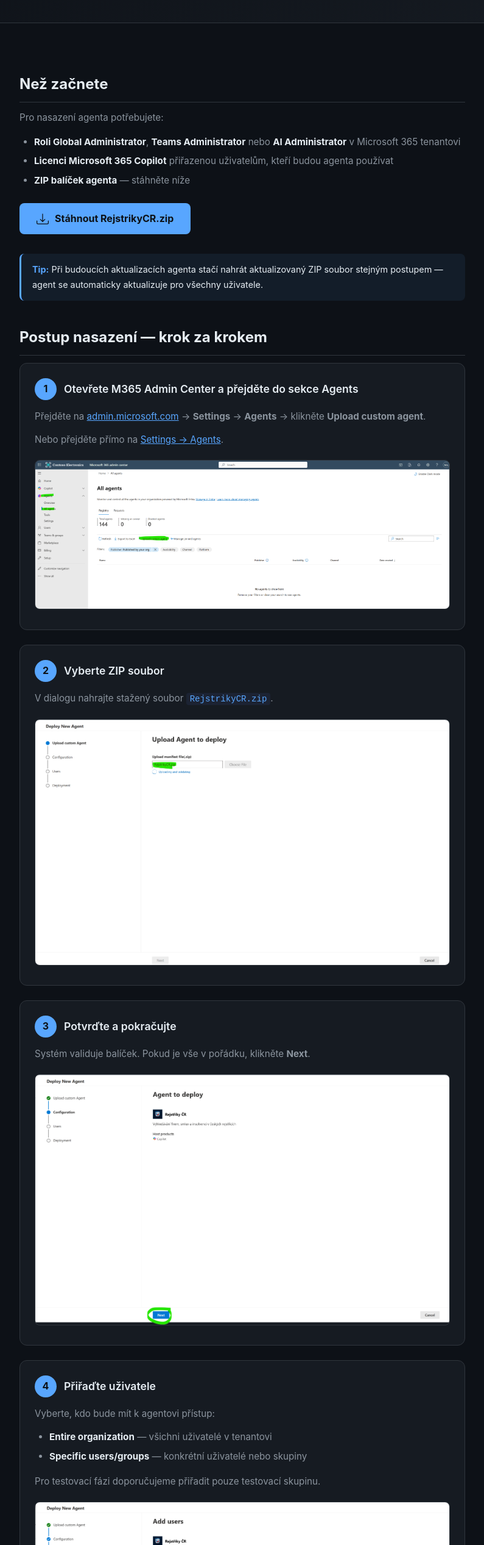
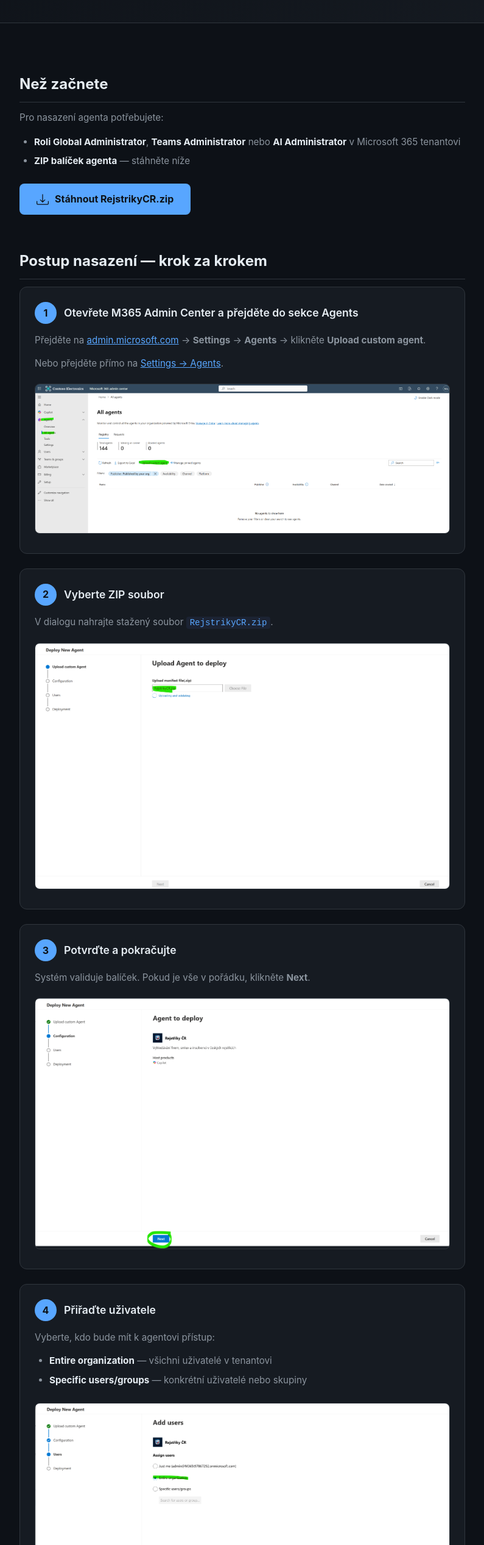
Before and after one commit to ostefka/rejstriky, a plain HTML site: page docs/admin-guide.html in a window 1280 px wide. Shown: the part 267-2800 px from the top of the page at 61% size, without its empty margins (242-1037 px from the left). Drawn offline with Linux system fonts and the light colour scheme.

Commit message:
Add Copilot screenshot, remove license refs, remove test group tip, remove update callout

```diff
--- a/docs/admin-guide.html
+++ b/docs/admin-guide.html
@@ -152,7 +152,6 @@
             <p>Pro nasazení agenta potřebujete:</p>
             <ul>
                 <li><strong>Roli Global Administrator</strong>, <strong>Teams Administrator</strong> nebo <strong>AI Administrator</strong> v Microsoft 365 tenantovi</li>
-                <li><strong>Licenci Microsoft 365 Copilot</strong> přiřazenou uživatelům, kteří budou agenta používat</li>
                 <li><strong>ZIP balíček agenta</strong> — stáhněte níže</li>
             </ul>
 
@@ -160,10 +159,6 @@
                 <svg xmlns="http://www.w3.org/2000/svg" fill="currentColor" viewBox="0 0 16 16"><path d="M.5 9.9a.5.5 0 0 1 .5.5v2.5a1 1 0 0 0 1 1h12a1 1 0 0 0 1-1v-2.5a.5.5 0 0 1 1 0v2.5a2 2 0 0 1-2 2H2a2 2 0 0 1-2-2v-2.5a.5.5 0 0 1 .5-.5z"/><path d="M7.646 11.854a.5.5 0 0 0 .708 0l3-3a.5.5 0 0 0-.708-.708L8.5 10.293V1.5a.5.5 0 0 0-1 0v8.793L5.354 8.146a.5.5 0 1 0-.708.708l3 3z"/></svg>
                 Stáhnout RejstrikyCR.zip
             </a>
-
-            <div class="callout callout-info">
-                <strong>Tip:</strong> Při budoucích aktualizacích agenta stačí nahrát aktualizovaný ZIP soubor stejným postupem — agent se automaticky aktualizuje pro všechny uživatele.
-            </div>
 
             <h2>Postup nasazení — krok za krokem</h2>
 
@@ -209,7 +204,6 @@
                     <li><strong>Entire organization</strong> — všichni uživatelé v tenantovi</li>
                     <li><strong>Specific users/groups</strong> — konkrétní uživatelé nebo skupiny</li>
                 </ul>
-                <p>Pro testovací fázi doporučujeme přiřadit pouze testovací skupinu.</p>
                 <img src="img/04selectusers.png" alt="Krok 4 — Výběr uživatelů" loading="lazy">
             </div>
 
@@ -279,7 +273,7 @@
                     </tr>
                     <tr>
                         <td>Uživatel nevidí agenta</td>
-                        <td>Propagace může trvat až několik hodin. Ověřte, že uživatel má licenci M365 Copilot a byl přiřazen v kroku 4.</td>
+                        <td>Propagace může trvat až několik hodin. Ověřte, že uživatel byl přiřazen v kroku 4.</td>
                     </tr>
                     <tr>
                         <td>Agent neodpovídá</td>
```
Also changed, not shown: docs/user-guide.html (+2 -0 lines), docs/img/01rejstriky.png (added).
